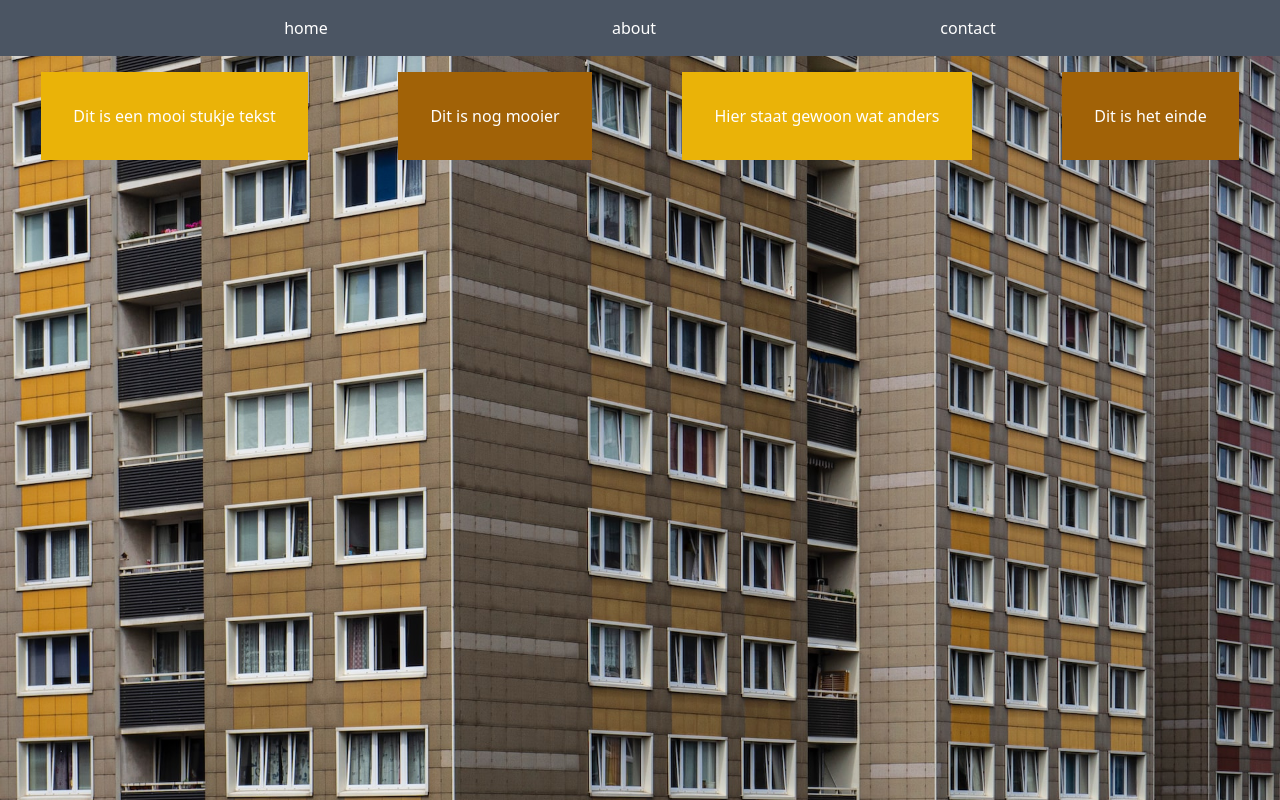
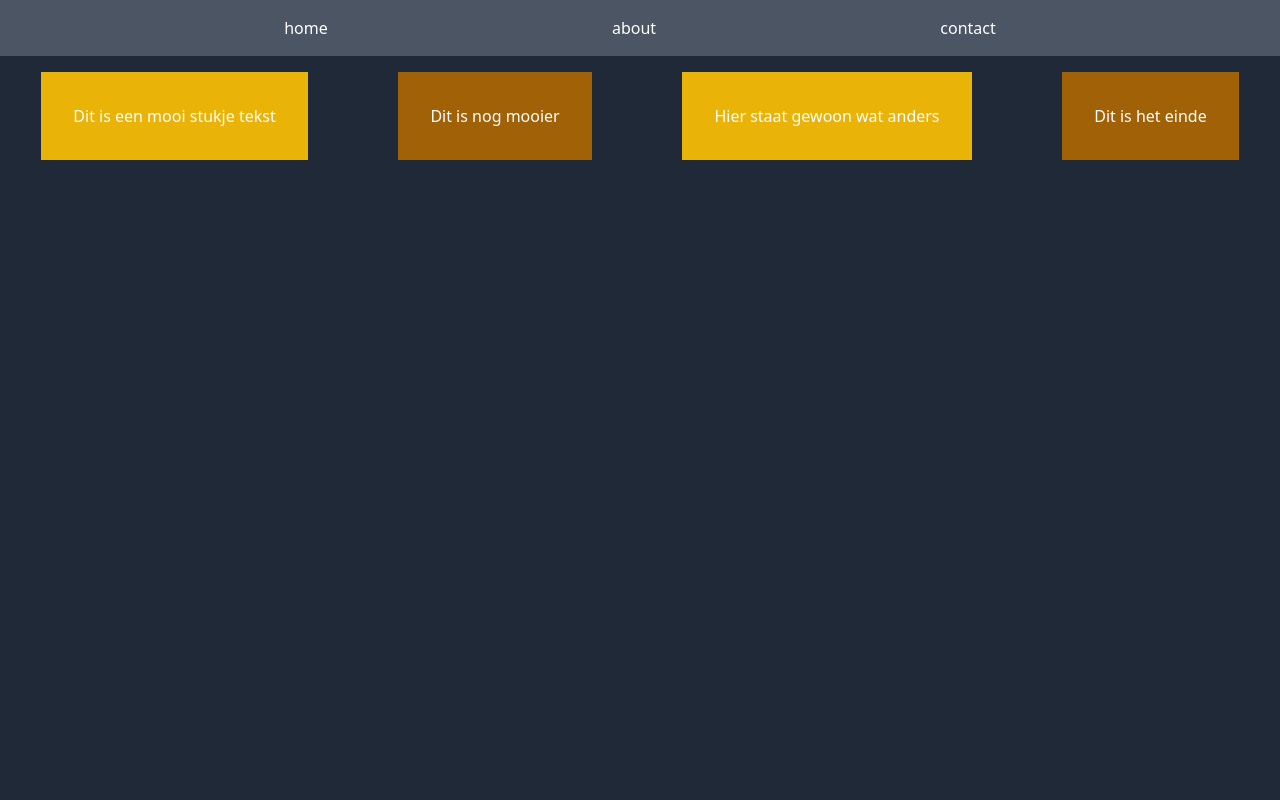
Before and after one commit to ErikGrootoonk/berlinweb, a website: page about.html in a window 1280 px wide. Drawn offline with Linux system fonts and the light colour scheme.

Commit message:
background experiments

```diff
--- a/about.html
+++ b/about.html
@@ -7,10 +7,7 @@
     <link rel="stylesheet" href="./dist/output.css">
     <title>berlinweb.nl - about</title>
 </head>
-<body style="background: url(./img/marcus-lenk-zGEwUmxWs3o-unsplash.jpg) no-repeat center center fixed;
-background-size: cover;
-height: 100%;
-overflow: hidden;">
+<body class="bg-gray-800">
     <nav class="bg-gray-600 py-4">
         <ul class="flex justify-evenly text-white" >
             <li> <a href="./index.html">home</a></li>
```
Also changed, not shown: dist/output.css.
